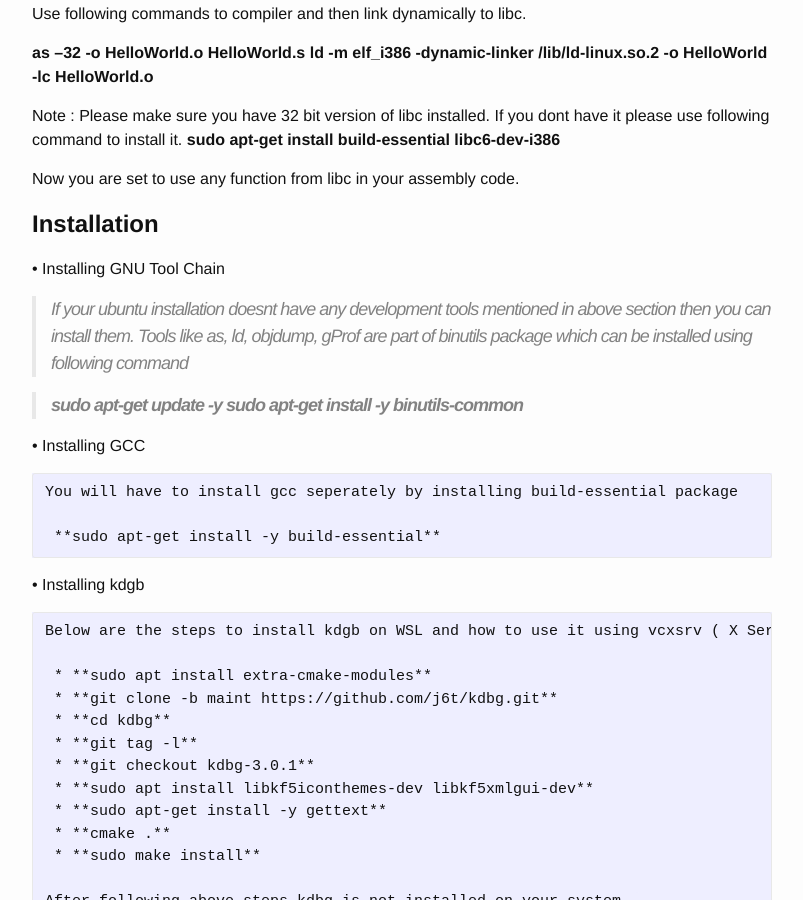
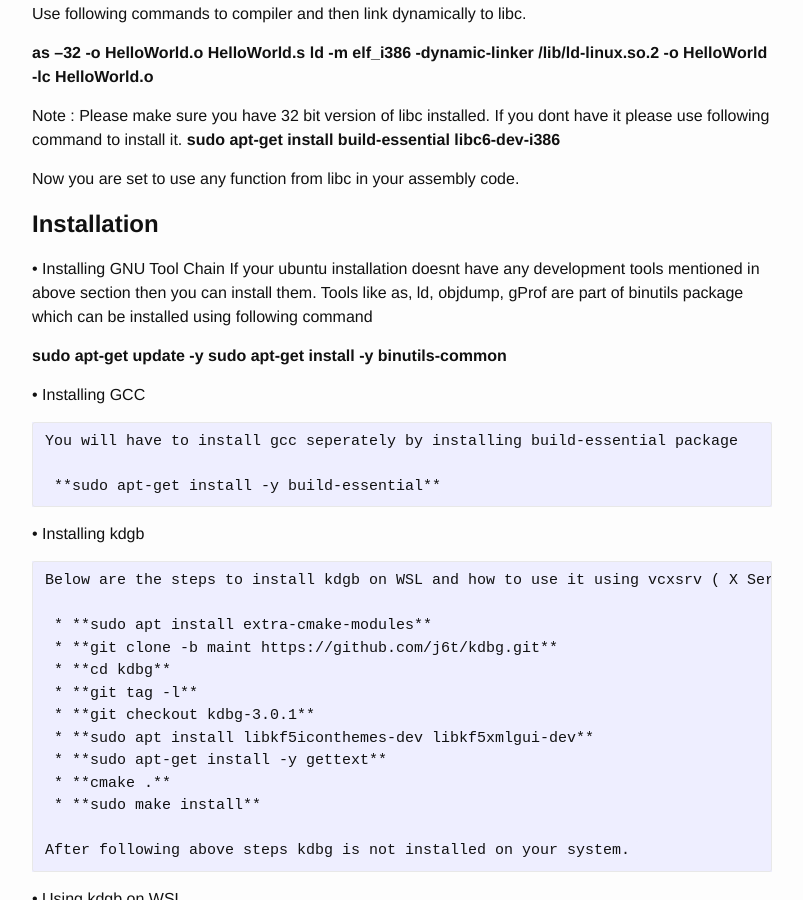
Before and after one commit to PixelClear/PixelClear.github.io, a Jekyll site: the page built from _posts/2021-01-02-x86-Assembly-tutorial-part1.markdown, in a window 1280 px wide and 900 px high, scrolled down 8071 px. Shown: the whole window, without its empty margins (238-1041 px from the left). Built offline with Jekyll 4.4.1, drawn with Linux system fonts in a browser that asks for light colours.

```diff
--- a/_posts/2021-01-02-x86-Assembly-tutorial-part1.markdown
+++ b/_posts/2021-01-02-x86-Assembly-tutorial-part1.markdown
@@ -336,13 +336,12 @@ Now you are set to use any function from libc in your assembly code.
 **Installation**
 =====================================================================================================================================
 
-  • Installing GNU Tool Chain
+• Installing GNU Tool Chain
+  If your ubuntu installation doesnt have any development tools mentioned in above section then you can install them.
+  Tools like as, ld, objdump, gProf are part of binutils package which can be installed using following command
 
->   If your ubuntu installation doesnt have any development tools mentioned in above section then you can install them.
->   Tools like as, ld, objdump, gProf are part of binutils package which can be installed using following command
-
->    **sudo apt-get update -y**
->    **sudo apt-get install -y binutils-common**
+  **sudo apt-get update -y**
+  **sudo apt-get install -y binutils-common**
 
   • Installing GCC
 
```
